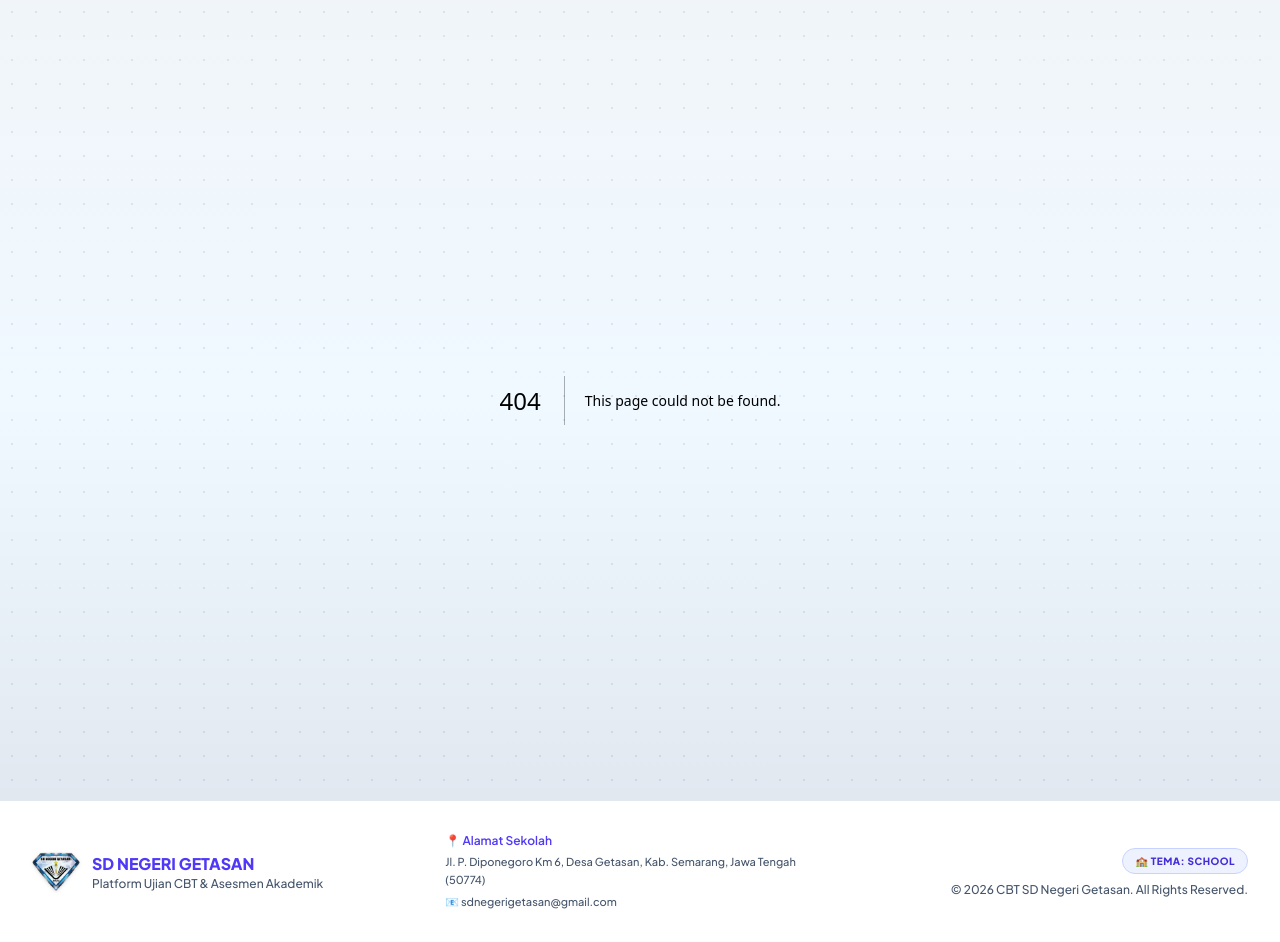
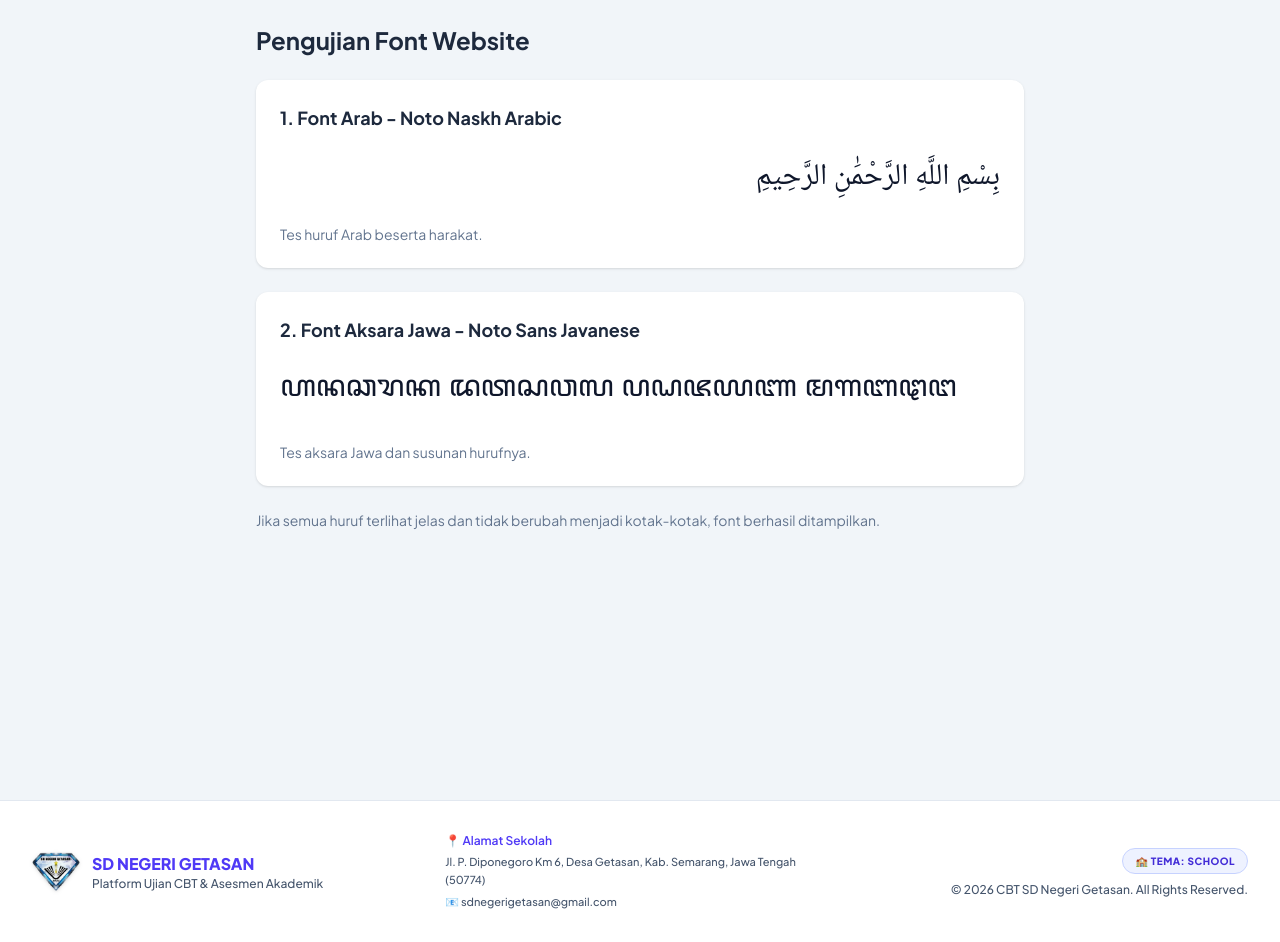
Before and after one commit to hasanaskari88/tka-platform, a Next.js app: page /font-test in a window 1280 px wide. Before the commit this address had no page. Built offline with nearby package versions, Linux system fonts and the light colour scheme.

Commit message:
Create page.tsx

```diff
--- /dev/null
+++ b/app/font-test/page.tsx
@@ -0,0 +1,54 @@
+
+export default function FontTestPage() {
+  return (
+    <main className="min-h-screen bg-slate-100 p-6">
+      <div className="mx-auto max-w-3xl space-y-6">
+        <h1 className="text-2xl font-bold text-slate-800">
+          Pengujian Font Website
+        </h1>
+
+        {/* TES FONT ARAB */}
+        <section className="rounded-xl bg-white p-6 shadow">
+          <h2 className="mb-4 text-lg font-bold text-slate-800">
+            1. Font Arab - Noto Naskh Arabic
+          </h2>
+
+          <div
+            lang="ar"
+            dir="rtl"
+            className="font-arabic text-3xl text-slate-900"
+          >
+            بِسْمِ اللَّهِ الرَّحْمَٰنِ الرَّحِيمِ
+          </div>
+
+          <p className="mt-4 text-sm text-slate-500">
+            Tes huruf Arab beserta harakat.
+          </p>
+        </section>
+
+        {/* TES FONT AKSARA JAWA */}
+        <section className="rounded-xl bg-white p-6 shadow">
+          <h2 className="mb-4 text-lg font-bold text-slate-800">
+            2. Font Aksara Jawa - Noto Sans Javanese
+          </h2>
+
+          <div
+            lang="jv"
+            className="font-aksara-jawa text-3xl text-slate-900"
+          >
+            ꦲꦤꦕꦫꦏ ꦢꦠꦱꦮꦭ ꦥꦝꦗꦪꦚ ꦩꦒꦧꦛꦔ
+          </div>
+
+          <p className="mt-4 text-sm text-slate-500">
+            Tes aksara Jawa dan susunan hurufnya.
+          </p>
+        </section>
+
+        <p className="text-sm text-slate-500">
+          Jika semua huruf terlihat jelas dan tidak berubah menjadi
+          kotak-kotak, font berhasil ditampilkan.
+        </p>
+      </div>
+    </main>
+  )
+}
```
